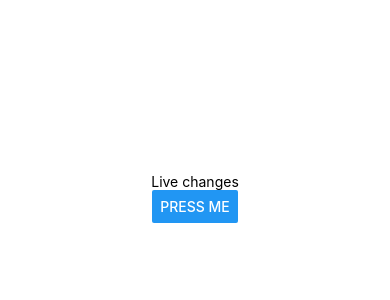
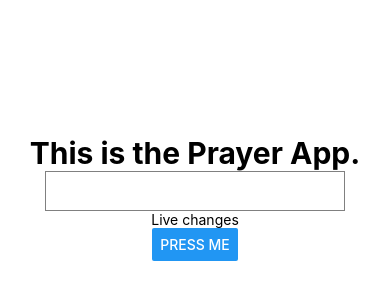
Before and after one commit to irishwolfgaming95/lets-pray-native, a React Native app: screen / in a window 390 px wide. Shown: the part 224-524 px from the top of the page. Built offline with nearby package versions, Linux system fonts and the light colour scheme.

Commit message:
adding title and input

```diff
--- a/App.tsx
+++ b/App.tsx
@@ -1,6 +1,7 @@
 import { StatusBar } from 'expo-status-bar';
 import React from 'react';
-import { StyleSheet, Text, View, Button } from 'react-native';
+import { StyleSheet, Text, View, Button, TextInput } from 'react-native';
+
 
 export default function App() {
   function handlePress() {
@@ -9,6 +10,11 @@ export default function App() {
 
   return (
     <View style={styles.container}>
+      <Text style={styles.title}>This is the Prayer App.</Text>
+      <TextInput style={
+        {height: 40, borderColor: 'gray', borderWidth: 1, width: 300}}
+        ></TextInput>
+
       <Text>Live changes</Text>
       <Button onPress={handlePress} title="Press Me" />
       <StatusBar style="auto" />
@@ -23,4 +29,10 @@ const styles = StyleSheet.create({
     alignItems: 'center',
     justifyContent: 'center',
   },
+
+  title: {
+    fontWeight: 'bold',
+    fontSize: 30,
+
+  }
 });
```
